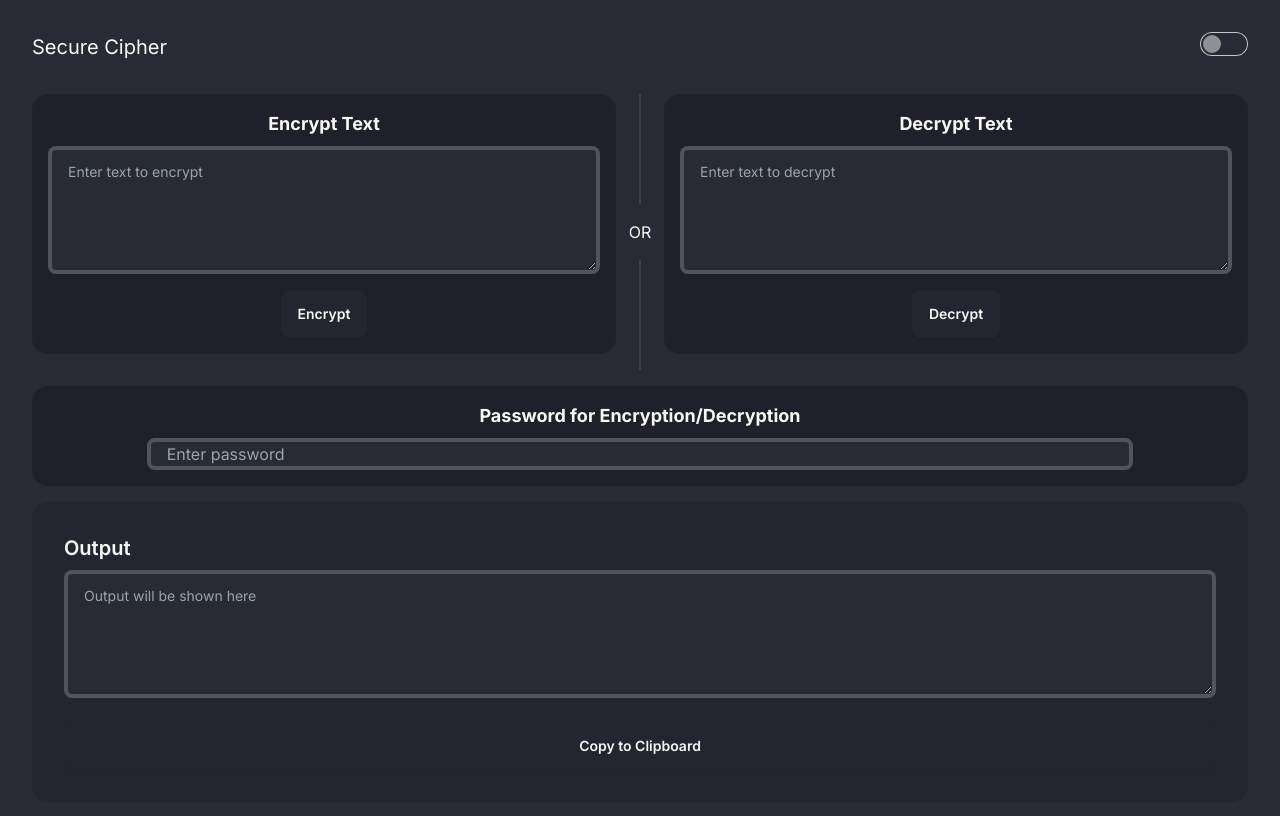
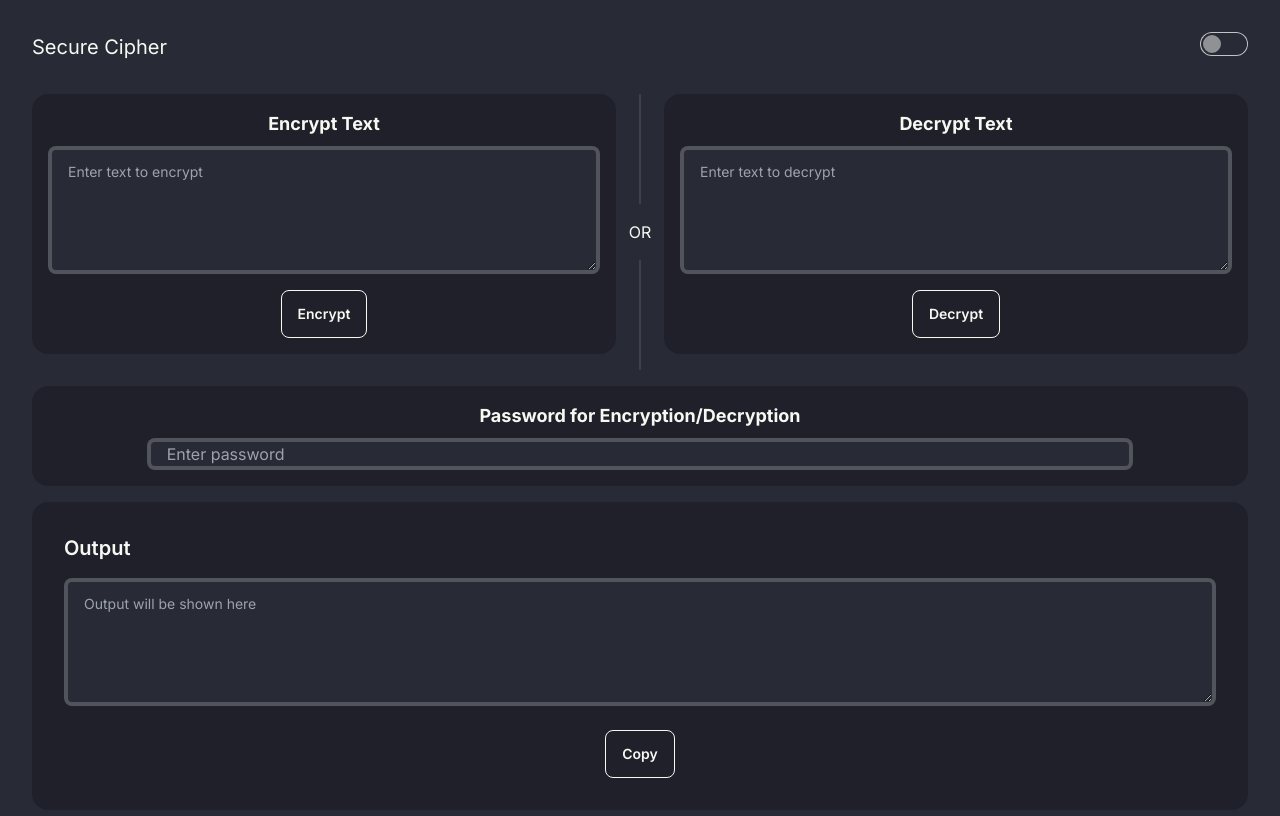
Before and after one commit to animegamer4422/Secure-Cipher, a Next.js app: page / in a window 1280 px wide. Shown: the top 816 px of the page. Built offline with nearby package versions, Linux system fonts and the light colour scheme.

Commit message:
ui improvements for buttons

```diff
--- a/app/components/Output.client.tsx
+++ b/app/components/Output.client.tsx
@@ -15,20 +15,20 @@ const Output: React.FC<OutputProps> = ({ output }) => {
   };
 
   return (
-    <div className="card bg-base-200 mt-4">
+    <div className="card bg-base-300 mt-4 rounded-box ">
       <div className="card-body">
         <h2 className="card-title">Output</h2>
         <textarea
           placeholder="Output will be shown here"
-          className="textarea textarea-bordered border-4 w-11/12 md:w-full min-h-[10rem] md:min-h-[8rem]"
+          className="textarea textarea-bordered border-4 w-11/12 md:w-full h-auto min-h-[8rem] mt-2"
           readOnly
           value={output}
         ></textarea>
-        <button className="btn mt-4"
-          onClick={copyToClipboard}
-        >
-          Copy to Clipboard
-        </button>
+        <div className="flex justify-center mt-4">
+          <button className="btn btn-outline" onClick={copyToClipboard}>
+            Copy
+          </button>
+        </div>
       </div>
     </div>
   );
--- a/app/page.tsx
+++ b/app/page.tsx
@@ -52,7 +52,7 @@ const Home: React.FC = () => {
                   value={encryptInput}
                   onChange={(e) => setEncryptInput(e.target.value)}
                 ></textarea>
-                <button className="btn mt-4" onClick={handleEncrypt}>Encrypt</button>
+                <button className="btn mt-4 btn-outline" onClick={handleEncrypt}>Encrypt</button>
               </div>
             </div>
           </div>
@@ -71,7 +71,7 @@ const Home: React.FC = () => {
                   value={decryptInput}
                   onChange={(e) => setDecryptInput(e.target.value)}
                 ></textarea>
-                <button className="btn mt-4" onClick={handleDecrypt}>Decrypt</button>
+                <button className="btn mt-4 btn-outline" onClick={handleDecrypt}>Decrypt</button>
               </div>
             </div>
           </div>
```
